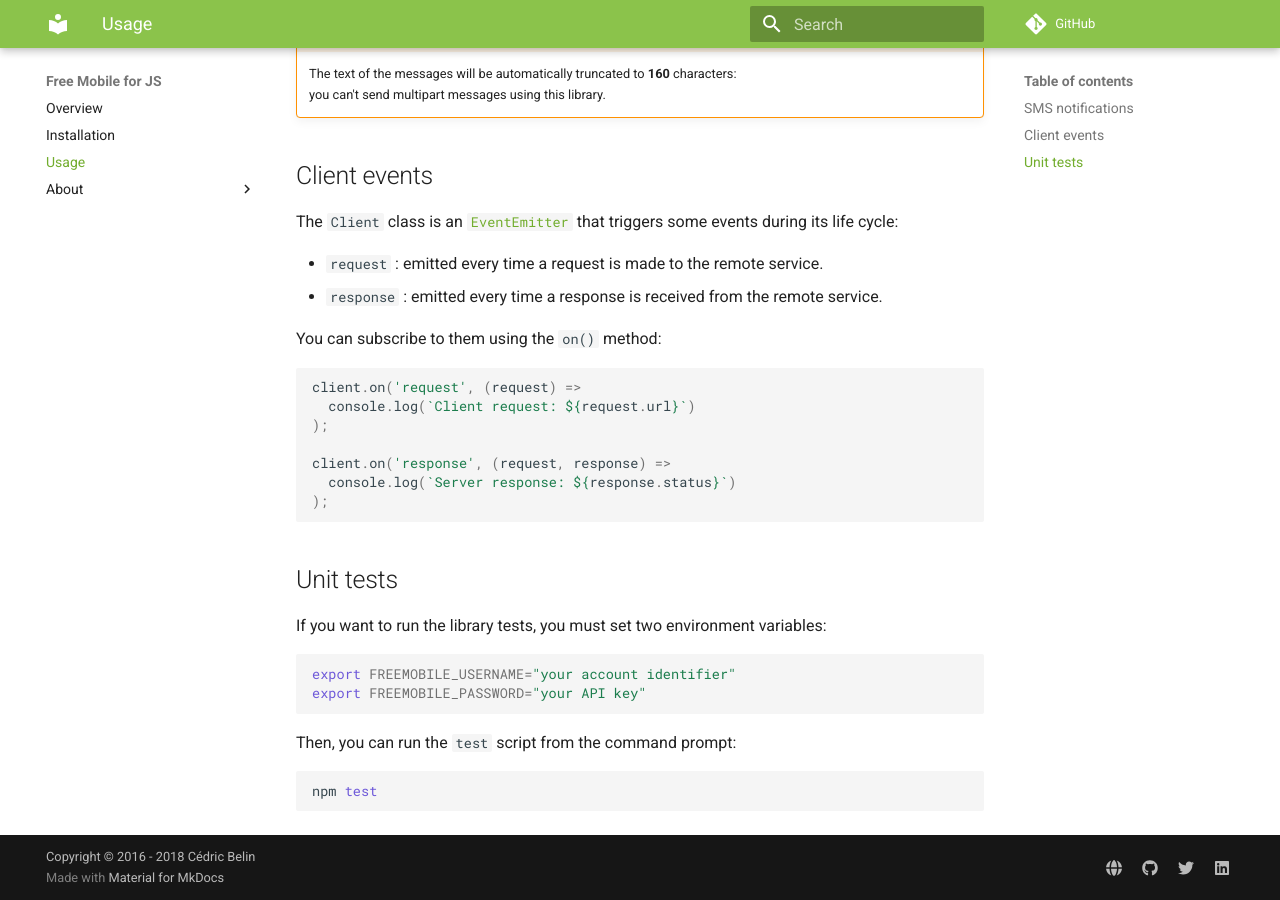
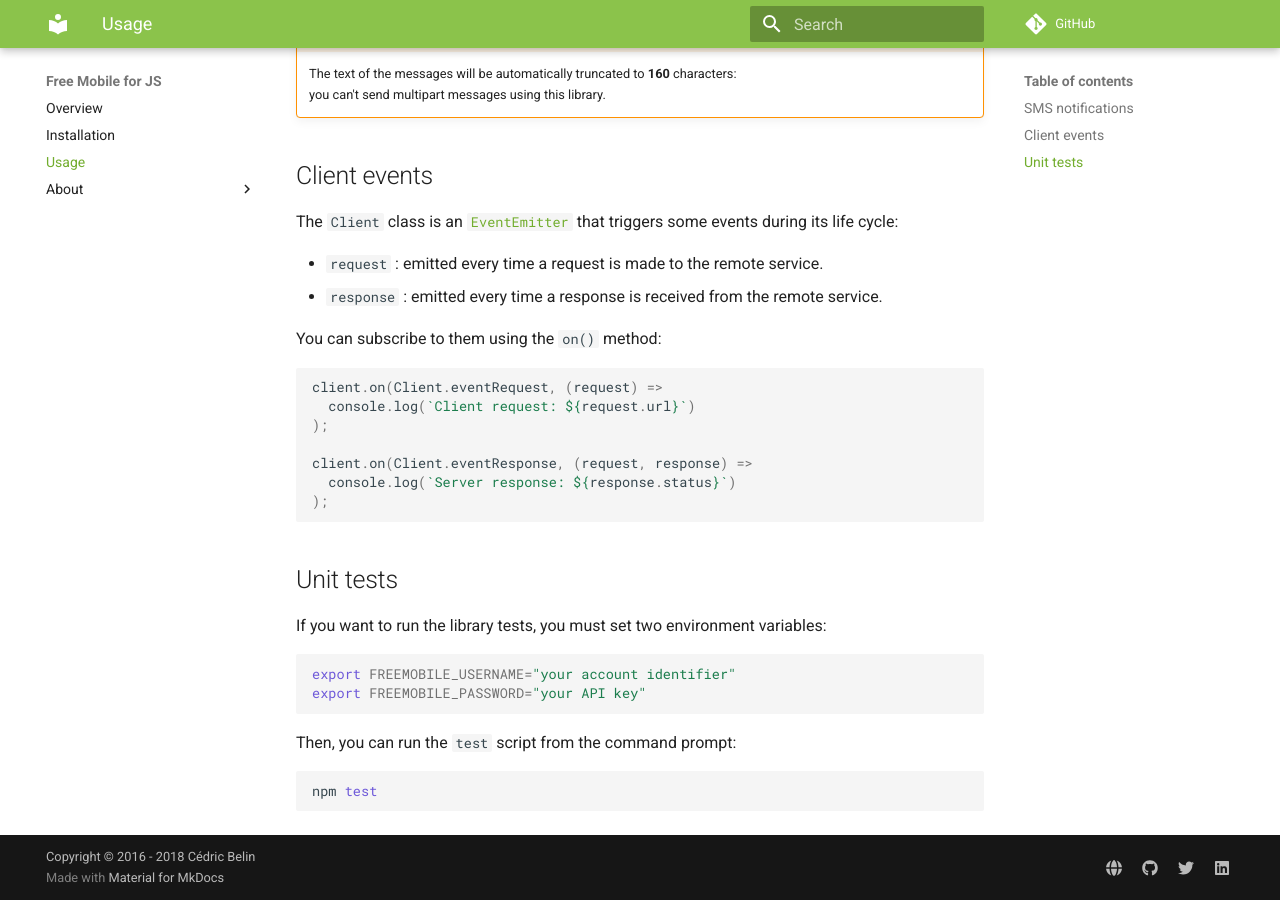
Before and after one commit to cedx/free-mobile.js, an MkDocs documentation site: the page built from doc/usage.md, in a window 1280 px wide and 900 px high, scrolled down 722 px. Built offline with MkDocs 1.6.1 and Material for MkDocs 9.7.7, drawn with Linux system fonts in a browser that asks for light colours; comment, search, counter and statistics services are not loaded; old or Windows-style settings are respelled for this version of MkDocs.

Commit message:
Updated the documentation

````diff
--- a/doc/usage.md
+++ b/doc/usage.md
@@ -41,11 +41,11 @@ The `Client` class is an [`EventEmitter`](https://nodejs.org/api/events.html) th
 You can subscribe to them using the `on()` method:
 
 ```ts
-client.on('request', (request) =>
+client.on(Client.eventRequest, (request) =>
   console.log(`Client request: ${request.url}`)
 );
 
-client.on('response', (request, response) =>
+client.on(Client.eventResponse, (request, response) =>
   console.log(`Server response: ${response.status}`)
 );
 ```
````
Also changed, not shown: 1 other file.
